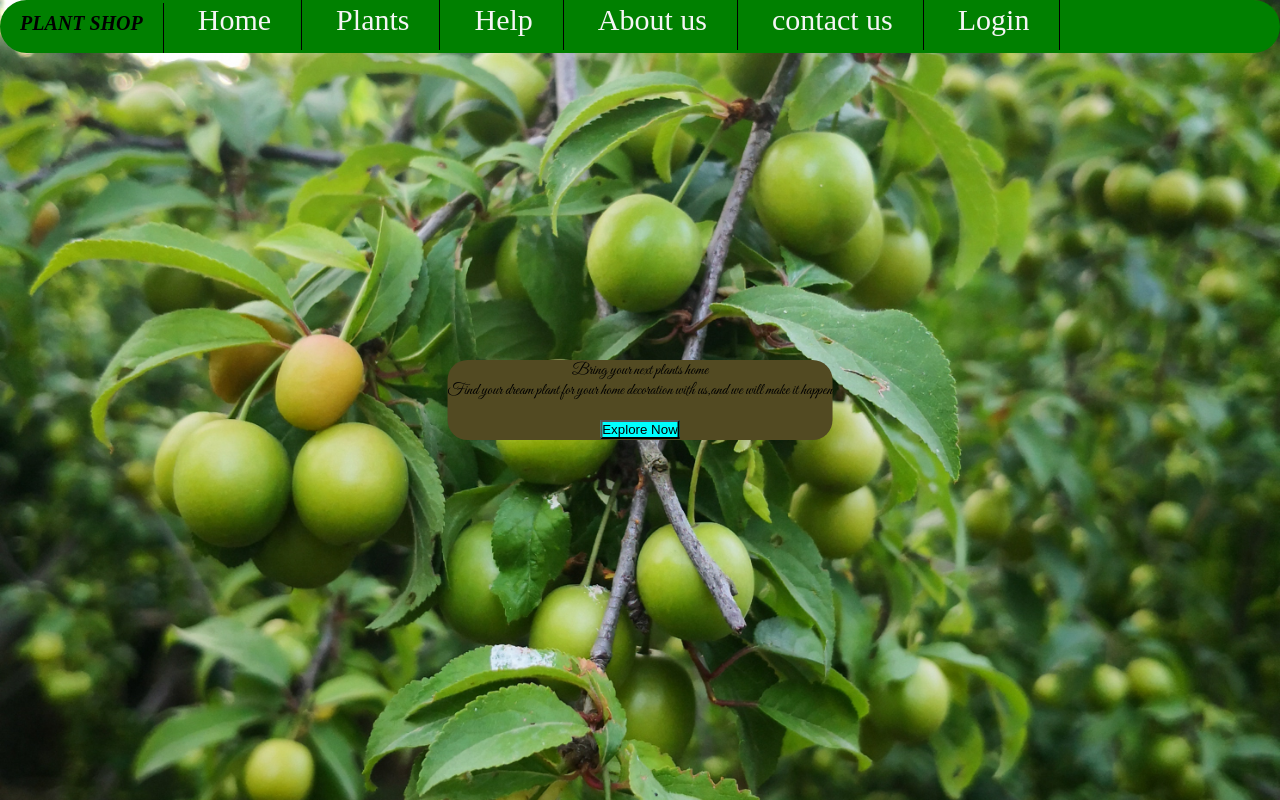
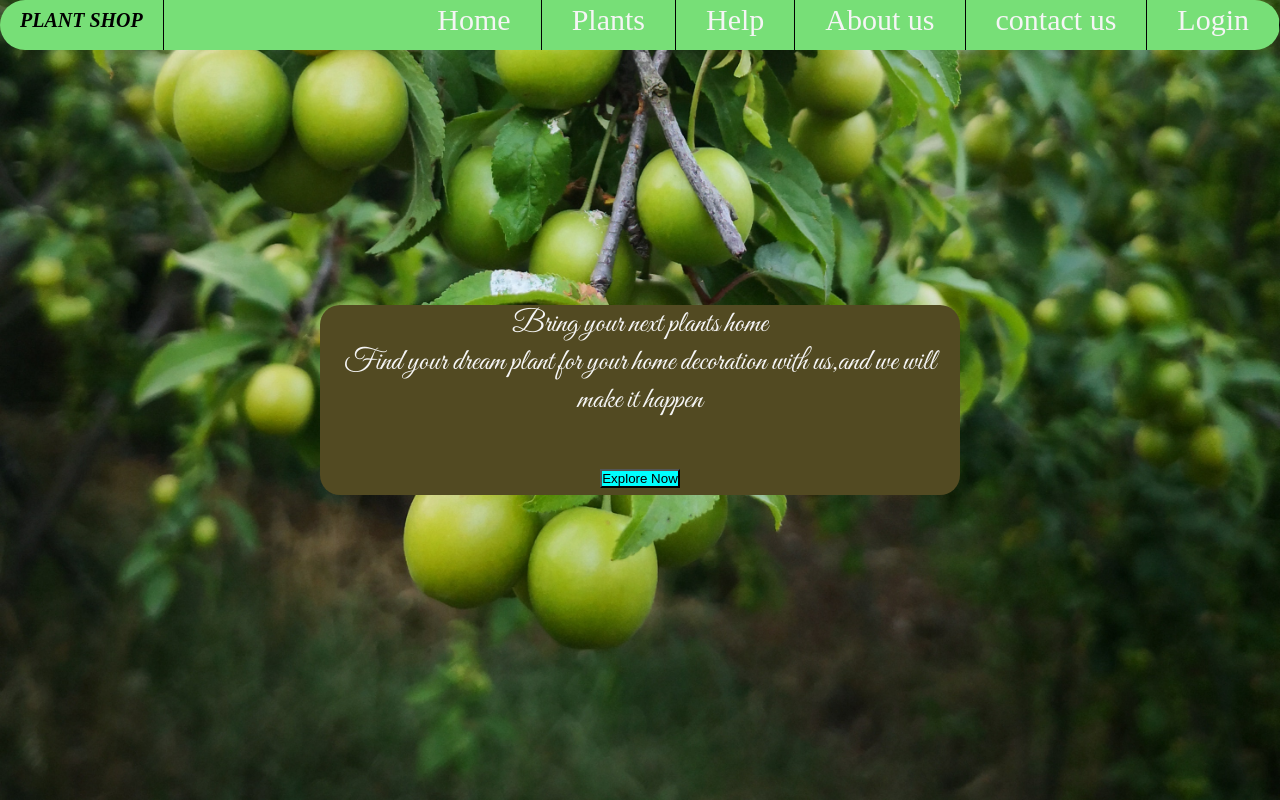
Before and after one commit to Mohessubramani/TASKS, a plain HTML site: page TASK2/index.html in a window 1280 px wide. Drawn offline with Linux system fonts and the light colour scheme.

Commit message:
modified index.html

```diff
--- a/TASK2/index.html
+++ b/TASK2/index.html
@@ -15,6 +15,7 @@
   body{
     background: url(pexels-mudrik-h-amin-2485430.jpg) no-repeat center fixed ;
     background-size: cover;
+    background-attachment: scroll;
    }
 
 
@@ -22,12 +23,13 @@
 #home{
     background-color:rgb(82, 74, 34);
     text-align: center ;
+    font-size:30px;
     font-family: 'Great Vibes', cursive;
     position: absolute;
     top:50%;
     left:50%;
     transform: translate(-50%,-50%);
-    color:black;
+    color:whitesmoke;
     border-radius: 20px;
 }
 ul{
@@ -35,7 +37,7 @@ ul{
     list-style: none;
     padding: 0%;
     overflow: hidden;
-    background-color: green;
+    background-color: rgb(119, 223, 119);
     border-radius: 30px;
 }
 li{
@@ -44,6 +46,7 @@ li{
     padding: 0px 20px;
     line-height: 40px;
     border-right: 1px solid;
+
 
 }
 li a{
@@ -58,24 +61,27 @@ li a{
     font-style: italic;
     font-weight: 600;
     font-size: 20px;
-
 }
 
-li :hover{
+li a:hover{
     color: rgb(255, 0, 191);
 }
+li a:active {
+  color: blue;
+}
+
 
  </style>
     <body>
 
             <ul>
                 <li><span id="heading-1">PLANT SHOP</span></li>
-                <li><a href="Home.html">Home</a></li>
-                <li><a href="Plants.html">Plants</a></li>
-                <li><a href="help">Help</a></li>
-                <li><a href="ABOUT US">About us</a></li>
-                <li><a href="contact us">contact us</a></li>
-                <li><a href="Login">Login</a></li>
+                <li style="float:right"><a href="Login">Login</a></li>
+                <li style="float:right"><a href="contact us">contact us</a></li>
+                <li style="float:right"><a href="ABOUT US">About us</a></li>
+                <li style="float:right"><a href="help">Help</a></li>
+                <li style="float:right"><a href="Plants.html">Plants</a></li>
+                <li style="float:right"><a href="index.html">Home</a></li>
             </ul>
 
             <div id="home">
```
